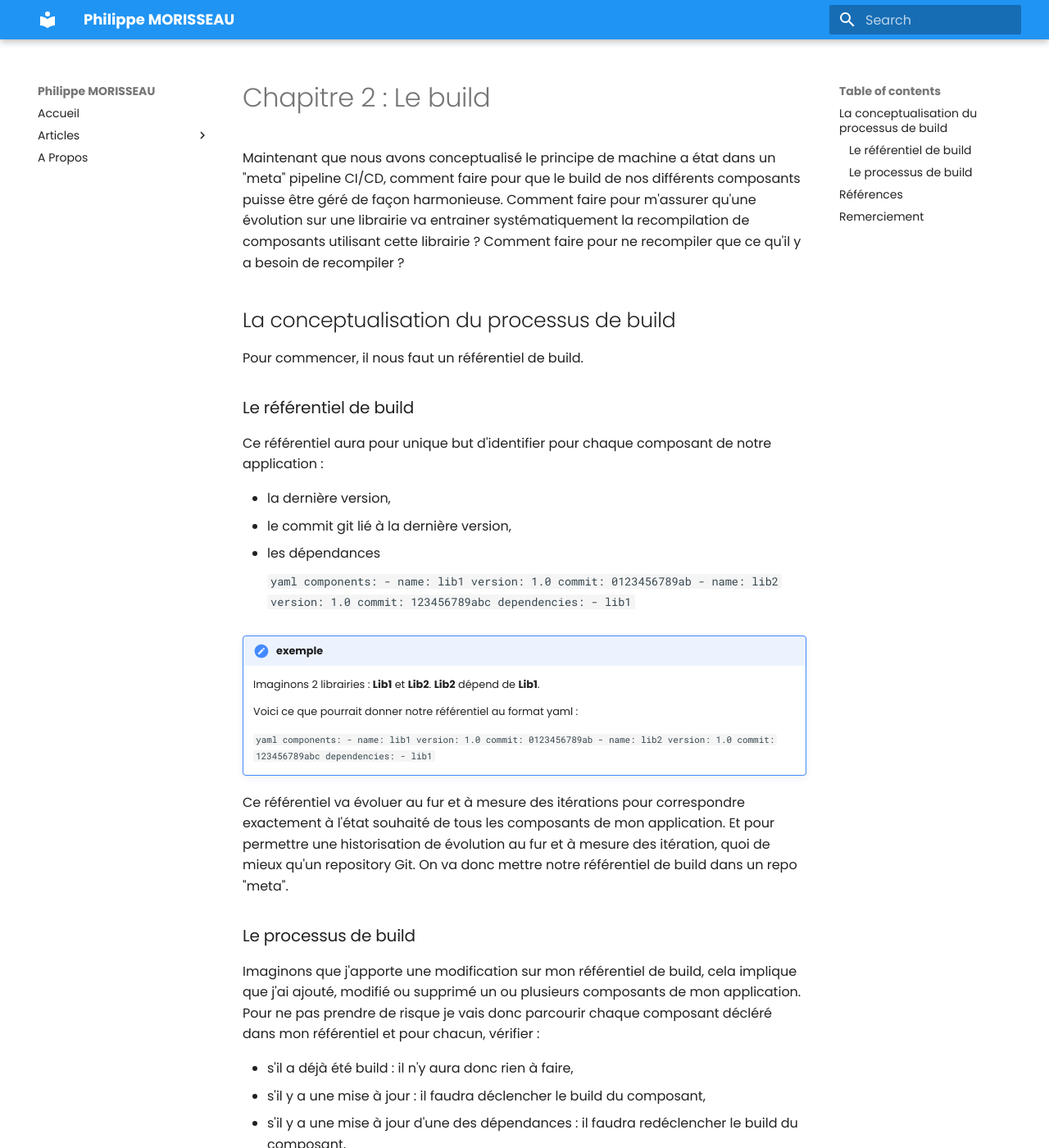
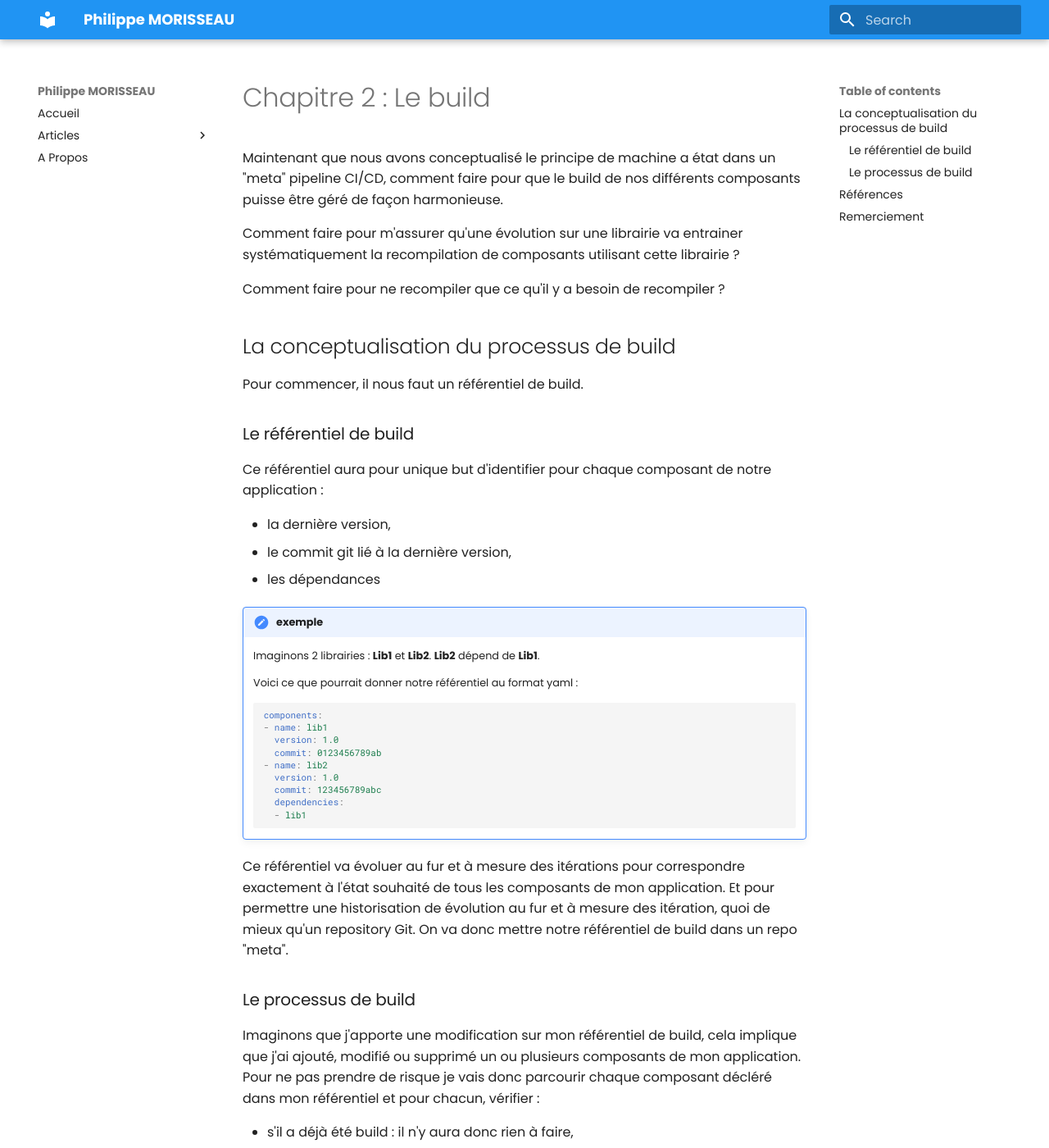
Before and after one commit to Ineaweb/Blog, an MkDocs documentation site: the page built from docs/articles/devops/vrille/05.comment.build.md, in a window 1280 px wide and 1400 px high. Shown: the whole window at 82% size. Built offline with MkDocs 1.6.1 and Material for MkDocs 9.7.7, drawn with Linux system fonts in a browser that asks for light colours; old or Windows-style settings are respelled for this version of MkDocs.

Commit message:
fix: yaml integration

````diff
--- a/docs/articles/devops/vrille/05.comment.build.md
+++ b/docs/articles/devops/vrille/05.comment.build.md
@@ -7,7 +7,9 @@ date: 2021-12-06
 ---
 
 Maintenant que nous avons conceptualisé le principe de machine a état dans un "meta" pipeline CI/CD, comment faire pour que le build de nos différents composants puisse être géré de façon harmonieuse.
+
 Comment faire pour m'assurer qu'une évolution sur une librairie va entrainer systématiquement la recompilation de composants utilisant cette librairie ?
+
 Comment faire pour ne recompiler que ce qu'il y a besoin de recompiler ?
 
 ## La conceptualisation du processus de build
@@ -21,18 +23,6 @@ Ce référentiel aura pour unique but d'identifier pour chaque composant de notr
 - la dernière version,
 - le commit git lié à la dernière version,
 - les dépendances
-
-    ```yaml
-    components:
-    - name: lib1
-      version: 1.0
-      commit: 0123456789ab
-    - name: lib2
-      version: 1.0
-      commit: 123456789abc
-      dependencies:
-      - lib1
-    ```
 
 !!! sample "exemple"
     Imaginons 2 librairies : **Lib1** et **Lib2**. **Lib2** dépend de **Lib1**.
--- a/mkdocs.yml
+++ b/mkdocs.yml
@@ -44,6 +44,10 @@ google_analytics:
 markdown_extensions:
   - admonition
   - def_list
+  - pymdownx.highlight
+  - pymdownx.inlinehilite
+  - pymdownx.superfences
+  - pymdownx.snippets
 
 extra:
   social:
````
